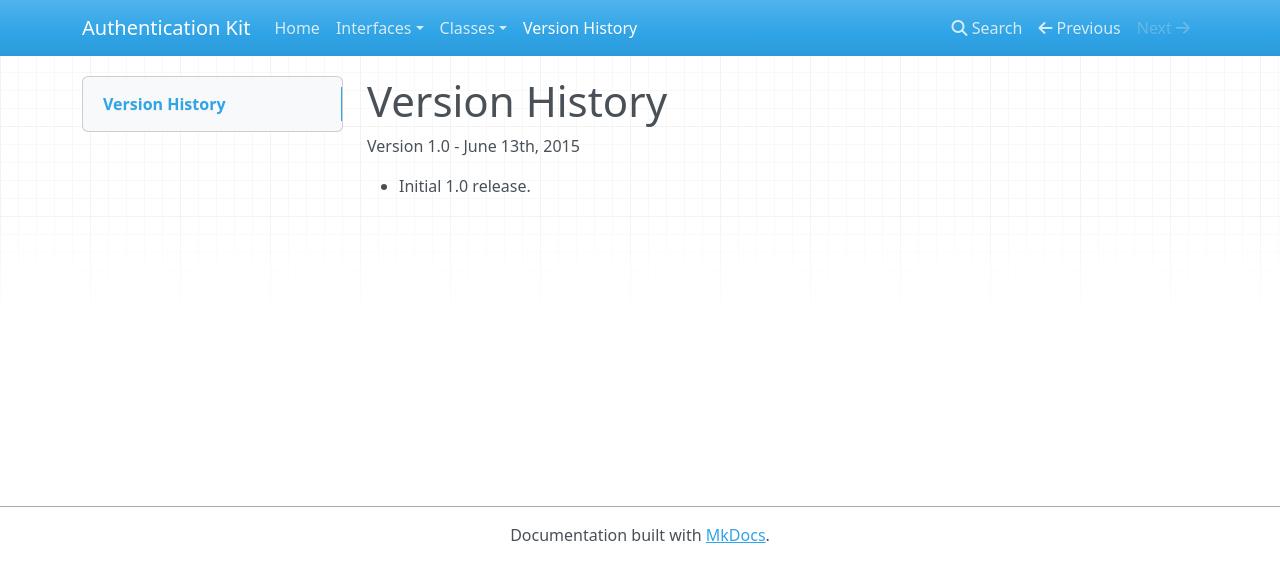
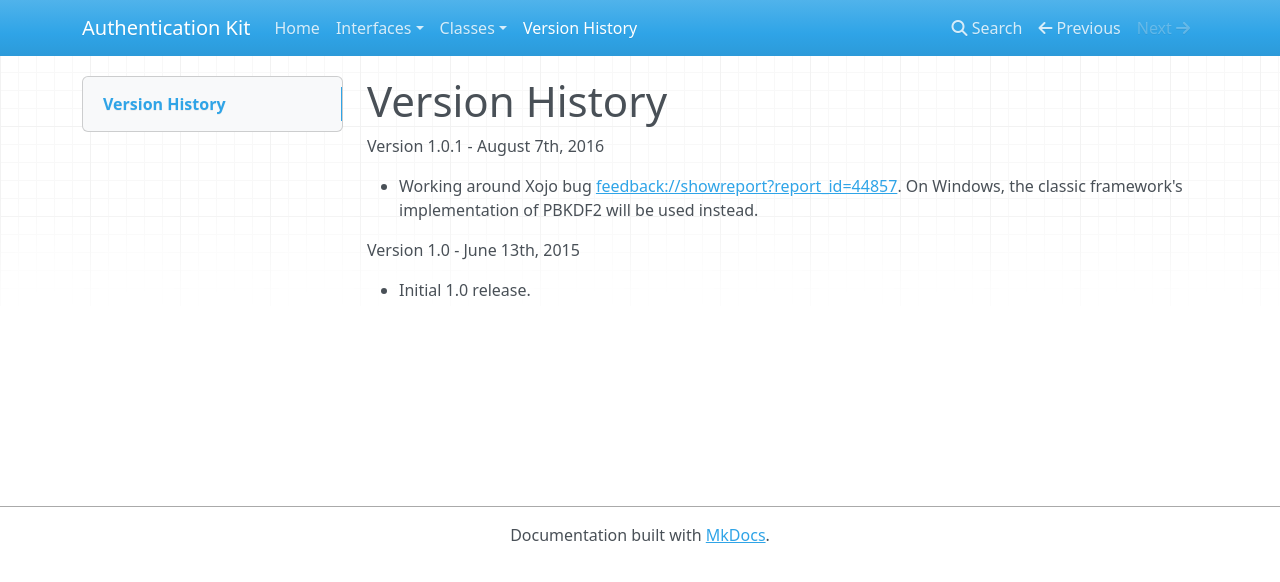
Before and after one commit to thommcgrath/AuthenticationKit, an MkDocs documentation site: the page built from Documentation/docs/History.md, in a window 1280 px wide. Shown: the top 582 px of the page. Built offline with MkDocs 1.6.1, drawn with Linux system fonts in a browser that asks for light colours; nearby versions of some CDN libraries; old or Windows-style settings are respelled for this version of MkDocs.

Commit message:
And updating the version history...

```diff
--- a/Documentation/docs/History.md
+++ b/Documentation/docs/History.md
@@ -1,4 +1,8 @@
 # Version History
+
+Version 1.0.1 - August 7th, 2016
+
+- Working around Xojo bug [feedback://showreport?report_id=44857](44857). On Windows, the classic framework's implementation of PBKDF2 will be used instead.
 
 Version 1.0 - June 13th, 2015
 
```
